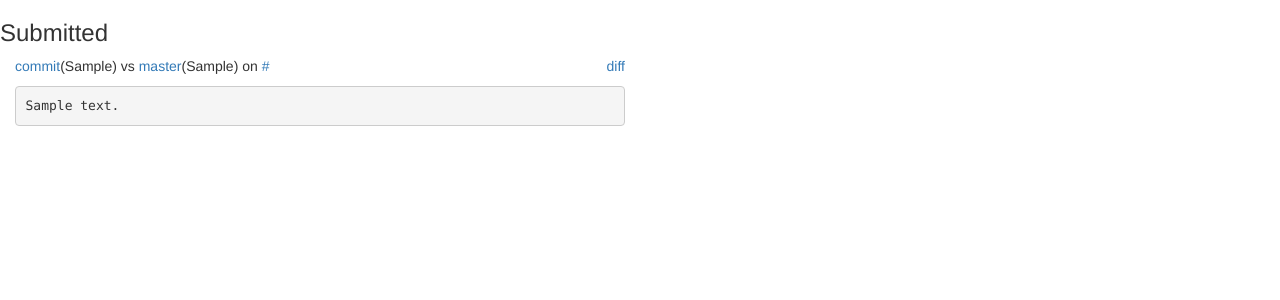
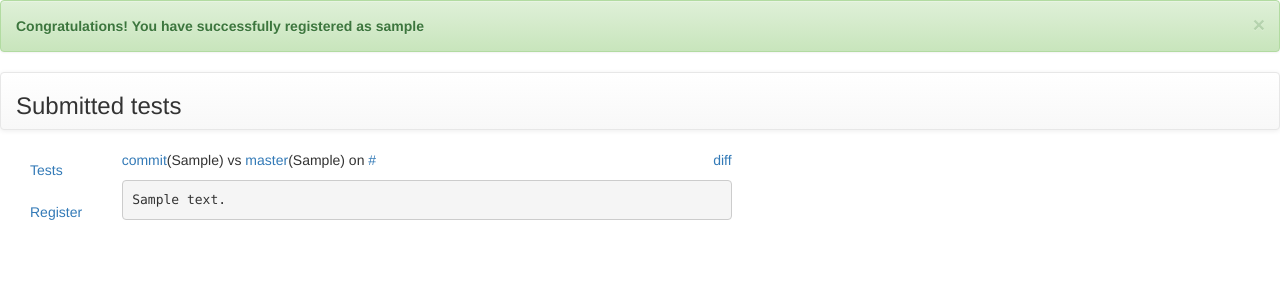
Before and after one commit to mcostalba/FuriousFish, a Flask app: template templates/tests.html in a window 1280 px wide. Shown: the top 300 px of the page. Run offline with Flask 2, Linux system fonts and the light colour scheme; the template is opened without the code that fills it: most values are stand-ins (such as "Sample title", 1, 10 or a date in 2020); some libraries are stand-ins or nearby versions.

Commit message:
Visual tidy-up
Add a side bar, a header and some nicer formatting

```diff
--- a/ff.py
+++ b/ff.py
@@ -1,12 +1,14 @@
-from flask import Flask, request, jsonify, render_template, redirect, url_for
+from flask import Flask, request, session, jsonify, render_template, redirect, url_for
 from flask.ext.sqlalchemy import SQLAlchemy
+from fishtest import Fishtest
 import simplejson as json
 import requests
 import os
-import fishtest
 
 app = Flask(__name__)
 app.config['SQLALCHEMY_DATABASE_URI'] = 'sqlite:////tmp/test.db'
+app.config['SESSION_TYPE'] = 'filesystem'
+app.secret_key = 'super secret key' # Needed by session management
 db = SQLAlchemy(app)
 
 
@@ -92,8 +94,12 @@ def new():
 def root():
     """Show the list of submitted tests
     """
+    username = session.get('username')
+    if username:
+        session['username'] = '' # Show congratulations alert only once
+
     tests = [json.loads(str(e)) for e in RequestsDB.query.all()]
-    return render_template('tests.html', tests = tests)
+    return render_template('tests.html', tests = tests, username = username)
 
 
 @app.route('/register', methods=['GET', 'POST'])
@@ -112,12 +118,13 @@ def register():
         if User.query.filter_by(username = form['username']).count():
             error = "Username already existing"
 
-        elif not fishtest.login(form['username'], form['password']):
+        elif not Fishtest().login(form['username'], form['password']):
             error = "Cannot login into fishtest. Invalid password?"
 
         else:
             #db.session.add(User(form['username'], form['password'], form['repo_url']))
             #db.session.commit()
+            session['username'] = form['username']
             return redirect(url_for('root'))
 
     return render_template('register.html', error = error)
--- a/templates/base.html
+++ b/templates/base.html
@@ -10,10 +10,32 @@
     <title>{% block title %}{% endblock %} - FuriousFish</title>
 </head>
 
+{% block alert %}{% endblock %}
+
+<nav class="navbar navbar-default">
+  <div class="container-fluid">
+    <div class="navbar-header">
+      <h3>{% block header %}{% endblock %}</h3>
+    </div>
+  </div>
+</nav>
+
 <body>
     <script src="https://ajax.googleapis.com/ajax/libs/jquery/1.11.3/jquery.min.js"></script>
     <script src="https://maxcdn.bootstrapcdn.com/bootstrap/3.3.5/js/bootstrap.min.js"></script>
-    {% block body %}
-    {% endblock %}
+
+    <div class="container-fluid">
+      <div class="row">
+        <div class="col-sm-1">
+          <ul id="sidebar" class="nav nav-stacked affix">
+            <li><a href="{{ url_for('root') }}">Tests</a></li>
+            <li><a href="{{ url_for('register') }}">Register</a></li>
+          </ul>
+        </div>
+        <div class="col-sm-6">
+          {% block body %}{% endblock %}
+        </div>
+      </div>
+    </div>
 </body>
 </html>
--- a/templates/tests.html
+++ b/templates/tests.html
@@ -2,25 +2,30 @@
 
 {% block title %}Tests{% endblock %}
 
+{% block header %}Submitted tests{% endblock %}
+
+{% block alert %}
+ {% if username %}
+  <div class="alert alert-success alert-dismissible" role="alert">
+    <button type="button" class="close" data-dismiss="alert" aria-label="Close"><span aria-hidden="true">&times;</span></button>
+    <strong>Congratulations! You have successfully registered as {{  username }} </strong> {{ error }}
+  </div>
+  {% endif %}
+{% endblock %}
+
 {% block body %}
-    <h3>Submitted</h3>
-
-    <div class="container-fluid">
-
   {% for e in tests %}
   <div class="row">
-      <div class="col-sm-5">
+    <div class="col-sm-10">
       <a href="{{ e.get('repo_url') }}/commit/{{ e.get('sha'   )[:10] }}" target="_blank">commit</a>({{ e.get('bench_head') }}) vs
       <a href="{{ e.get('repo_url') }}/commit/{{ e.get('master')[:10] }}" target="_blank">master</a>({{ e.get('bench_base') }}) on
       <a href="{{ e.get('repo_url') }}" target="_blank">{{ e.get('repo_url') }}</a></div>
-      <div class="col-sm-1">
+    <div class="col-sm-2">
       <p class="text-right"><a href="{{ e.get('repo_url') }}/compare/{{ e.get('master')[:10] }}...{{ e.get('sha')[:10] }}" target="_blank">diff</a></p>
     </div>
   </div>
   <div class="row">
-      <div class="col-sm-6"><pre>{{ e.get('message') }}</pre></div>
+    <div class="col-sm-12"><pre>{{ e.get('message') }}</pre></div>
   </div>
   {% endfor %}
-
-    </div>
 {% endblock %}
```
Also changed, not shown: fishtest.py (+20 -13 lines), templates/register.html (+5 -5 lines). Lines whose indentation alone changed are shown as unchanged.
